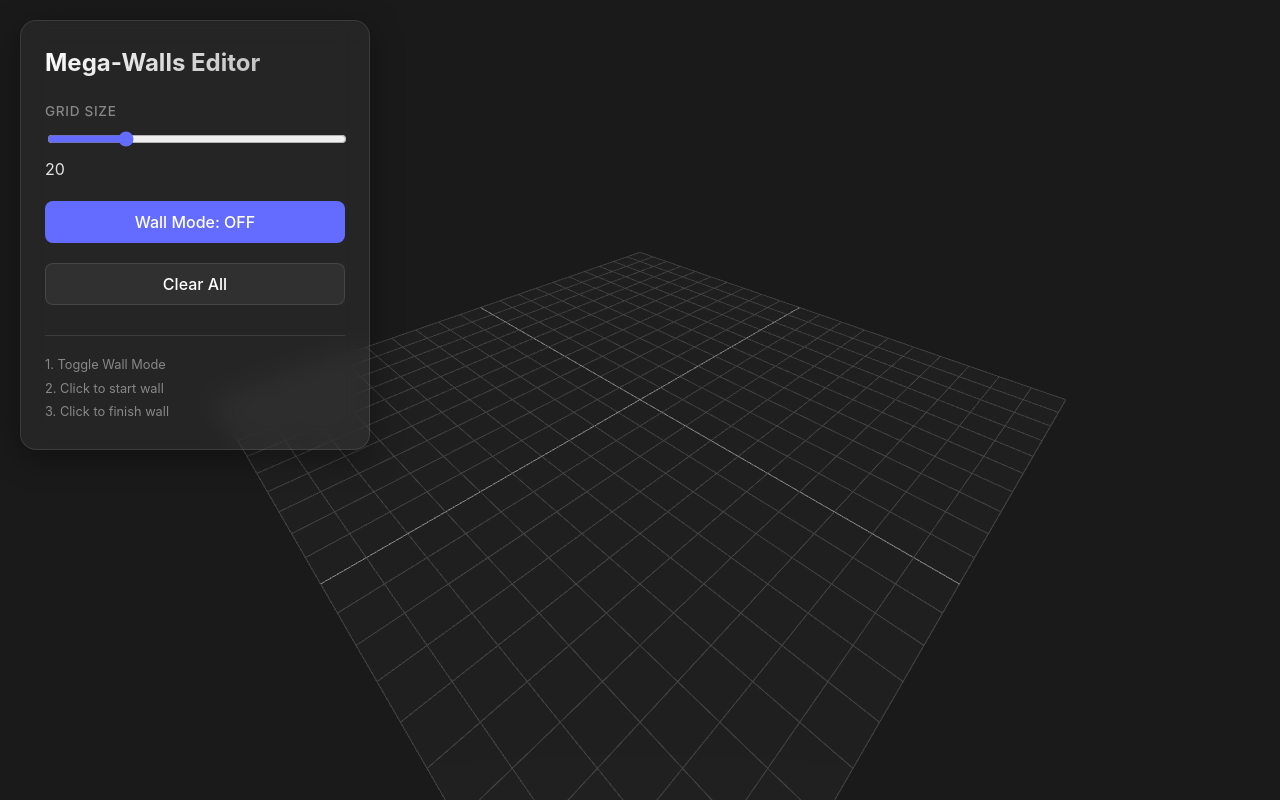
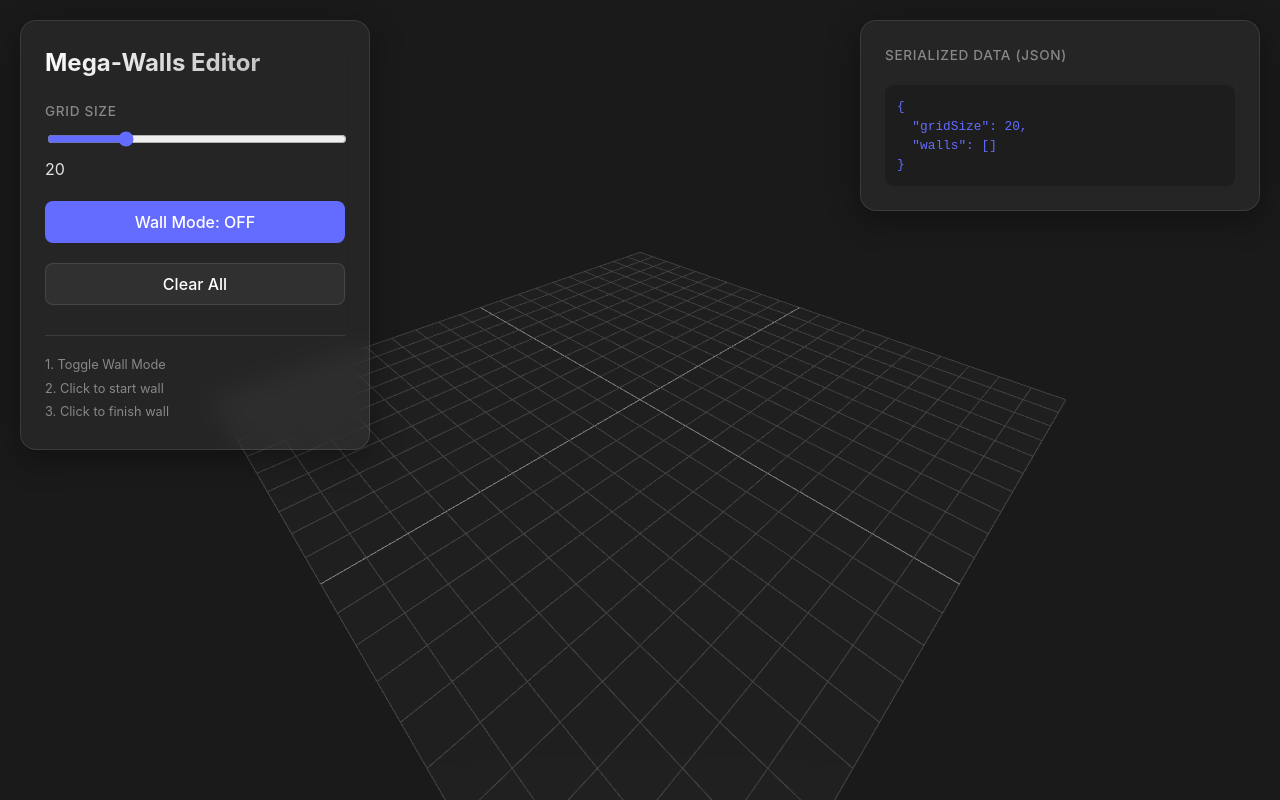
Before and after one commit to alessandrocuzzocrea/mega-walls, a website built with Vite: page index.html in a window 1280 px wide. Built offline with nearby package versions, Linux system fonts and the light colour scheme; animation ran at ten frames a second.

Commit message:
feat: add real-time JSON data overlay for room serialization

```diff
--- a/src/components/WallManager.ts
+++ b/src/components/WallManager.ts
@@ -1,8 +1,14 @@
 import * as THREE from 'three';
+
+export interface WallData {
+    start: { x: number, z: number };
+    end: { x: number, z: number };
+}
 
 export class WallManager {
     private scene: THREE.Scene;
     private walls: THREE.Group;
+    private wallDataList: WallData[] = [];
     private wallHeight: number = 2.5;
     private wallThickness: number = 0.2;
 
@@ -13,6 +19,10 @@ export class WallManager {
     }
 
     public addWall(start: THREE.Vector3, end: THREE.Vector3) {
+        this.wallDataList.push({
+            start: { x: start.x, z: start.z },
+            end: { x: end.x, z: end.z }
+        });
         const length = start.distanceTo(end);
         const geometry = new THREE.BoxGeometry(length, this.wallHeight, this.wallThickness);
         const material = new THREE.MeshStandardMaterial({ color: 0xcccccc });
@@ -46,7 +56,12 @@ export class WallManager {
         return maxExtent;
     }
 
+    public getData(): WallData[] {
+        return this.wallDataList;
+    }
+
     public clearWalls() {
+        this.wallDataList = [];
         while(this.walls.children.length > 0) {
             const wall = this.walls.children[0] as THREE.Mesh;
             wall.geometry.dispose();
--- a/src/main.ts
+++ b/src/main.ts
@@ -24,6 +24,10 @@ document.querySelector<HTMLDivElement>('#app')!.innerHTML = `
         <p>3. Click to finish wall</p>
       </div>
     </div>
+  </div>
+  <div id="json-overlay" class="glass-panel">
+    <label>Serialized Data (JSON)</label>
+    <pre id="json-content">{}</pre>
   </div>
 `
 
@@ -57,9 +61,22 @@ sceneManager.getScene().add(cursor);
 const gridSizeInput = document.getElementById('grid-size') as HTMLInputElement;
 const gridSizeVal = document.getElementById('grid-size-val')!;
 const wallModeBtn = document.getElementById('add-wall-mode') as HTMLButtonElement;
+const jsonContent = document.getElementById('json-content')!;
 
 // Navigation & Setup State
 let currentGridSize = 20;
+
+// Initial UI state
+updateJSONOverlay();
+
+function updateJSONOverlay() {
+    if (!jsonContent) return;
+    const data = {
+        gridSize: currentGridSize,
+        walls: wallManager.getData()
+    };
+    jsonContent.textContent = JSON.stringify(data, null, 2);
+}
 
 function updateApplicationSize(newSize: number) {
     currentGridSize = newSize;
@@ -110,6 +127,7 @@ wallModeBtn.addEventListener('click', () => {
 document.getElementById('clear-walls')?.addEventListener('click', () => {
     wallManager.clearWalls();
     checkGridExpansion();
+    updateJSONOverlay();
 });
 
 // Mouse Interactions
@@ -127,6 +145,7 @@ container.addEventListener('mousedown', (event) => {
         } else {
             wallManager.addWall(wallStartPoint, snappedPoint);
             checkGridExpansion(snappedPoint);
+            updateJSONOverlay();
             wallStartPoint = null;
             previewWall.visible = false;
             cursor.material.color.set(0xffffff);
--- a/src/style.css
+++ b/src/style.css
@@ -135,3 +135,26 @@ input[type="range"] {
   border-color: #fff;
   box-shadow: 0 0 15px rgba(100, 108, 255, 0.5);
 }
+
+#json-overlay {
+  position: absolute;
+  top: 20px;
+  right: 20px;
+  pointer-events: auto;
+  max-height: 80vh;
+  width: 350px;
+}
+
+#json-content {
+  margin: 0;
+  font-family: 'JetBrains Mono', 'Fira Code', monospace;
+  font-size: 0.8rem;
+  color: #646cff;
+  background: rgba(0, 0, 0, 0.2);
+  padding: 12px;
+  border-radius: 8px;
+  overflow-y: auto;
+  max-height: 60vh;
+  white-space: pre-wrap;
+  word-break: break-all;
+}
```
